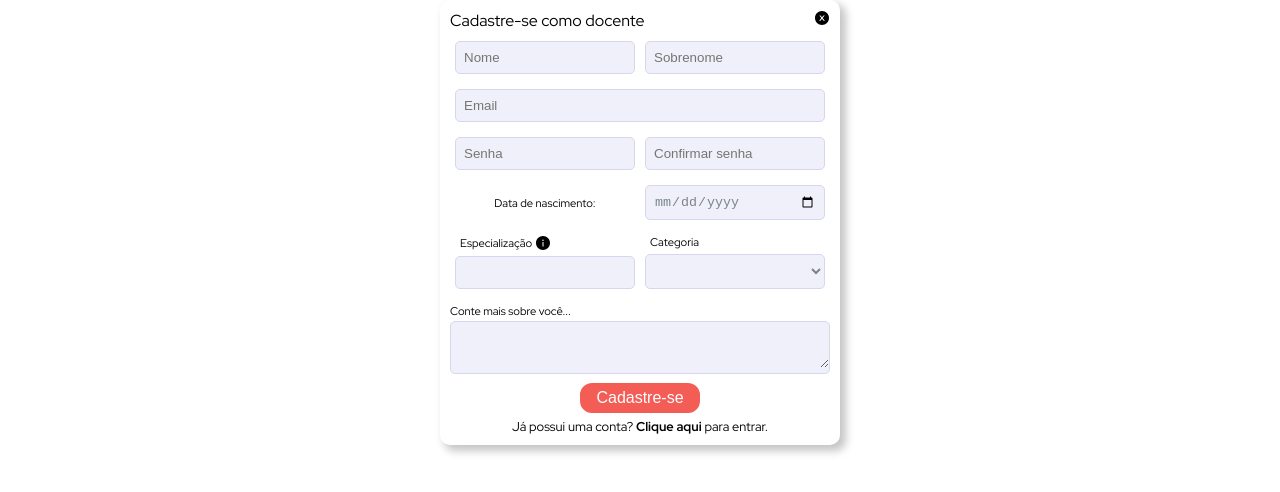
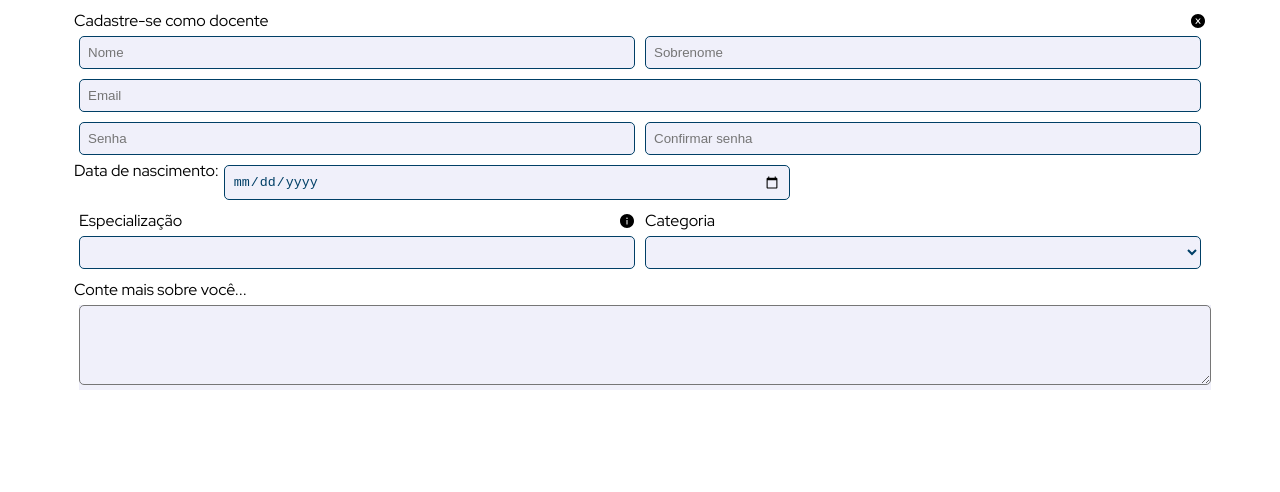
Before and after one commit to GustavoCielo/class-app-react, a React (Create React App) app: page / in a window 1280 px wide. Shown: the top 492 px of the page. Built offline with nearby package versions, Linux system fonts and the light colour scheme.

Commit message:
hotfix: adjustments on inputs

```diff
--- a/src/components/FormDocente/index.jsx
+++ b/src/components/FormDocente/index.jsx
@@ -1,12 +1,13 @@
 import {
-  ContainerForm,
+  Container,
+  TextContainer,
   FormRow,
-  LabelDataForm,
-  CellRowDate,
-  ContainerLabel,
-  Cell,
-  CellTextArea,
-  ContainerButton,
+  RowCell,
+  RowCellMerge,
+  ContainerSingle,
+  ContainerInputSingle,
+  ContainerTextArea,
+  ContainerSingleTextArea,
 } from "./style";
 
 import { AiFillCloseCircle, AiFillInfoCircle } from "react-icons/ai";
@@ -16,77 +17,92 @@ import InputDate from "../InputDate";
 import InputSelect from "../InputSelect";
 import SelectOption from "../SelectOption";
 import InputTextArea from "../InputTextArea";
-import Button from "../Button";
 
 const FormDocente = () => {
   return (
     <>
-      <ContainerForm>
+      <Container>
         <form>
           <FormRow>
+            <TextContainer>
               <p>Cadastre-se como docente</p>
               <AiFillCloseCircle />
+            </TextContainer>
           </FormRow>
 
           <FormRow>
-            <Input type="text" placeholder="Nome" />
-            <Input type="text" placeholder="Sobrenome" />
+            <RowCell>
+              <Input type="text" placeholder="Nome" name="name" />
+            </RowCell>
+            <RowCell>
+              <Input type="text" placeholder="Sobrenome" name="surname" />
+            </RowCell>
           </FormRow>
 
           <FormRow>
-            <Input type="email" placeholder="Email" />
+            <RowCellMerge>
+              <Input type="email" placeholder="Email" name="email" />
+            </RowCellMerge>
           </FormRow>
 
           <FormRow>
-            <Input type="password" placeholder="Senha" />
-            <Input type="password" placeholder="Confirmar senha" />
+            <RowCell>
+              <Input type="password" placeholder="Senha" name="password" />
+            </RowCell>
+            <RowCell>
+              <Input
+                type="password"
+                placeholder="Confirmar senha"
+                name="confirmation"
+              />
+            </RowCell>
           </FormRow>
 
           <FormRow>
-            <CellRowDate>
-              <LabelDataForm>Data de nascimento:</LabelDataForm>
-            </CellRowDate>
+            <div>
+              <p>Data de nascimento:</p>
+            </div>
+            <RowCell>
               <InputDate />
+            </RowCell>
           </FormRow>
 
           <FormRow>
-            <Cell>
-              <ContainerLabel>
+            <ContainerSingle>
+              <TextContainer>
                 <p>Especialização</p>
                 <AiFillInfoCircle />
-              </ContainerLabel>
-              <Input type="text" />
-            </Cell>
-            <Cell>
-              <ContainerLabel>
+              </TextContainer>
+              <ContainerInputSingle>
+                <Input type="text" name="specialization" />
+              </ContainerInputSingle>
+            </ContainerSingle>
+
+            <ContainerSingle>
+              <TextContainer>
                 <p>Categoria</p>
-              </ContainerLabel>
-              <InputSelect>
+              </TextContainer>
+              <ContainerInputSingle>
+                <InputSelect name="category">
                   <SelectOption></SelectOption>
+                  <SelectOption>Biológicas</SelectOption>
+                  <SelectOption>Exatas</SelectOption>
                   <SelectOption>Humanas</SelectOption>
-                <SelectOption>Exatas</SelectOption>
-                <SelectOption>Biológicas</SelectOption>
                 </InputSelect>
-            </Cell>
+              </ContainerInputSingle>
+            </ContainerSingle>
           </FormRow>
 
           <FormRow>
-            <CellTextArea>
-              <div>
+            <ContainerTextArea>
               <p>Conte mais sobre você...</p>
-              </div>
-              <InputTextArea />
-            </CellTextArea>
+              <ContainerSingleTextArea>
+                <InputTextArea name="description" />
+              </ContainerSingleTextArea>
+            </ContainerTextArea>
           </FormRow>
         </form>
-
-        <ContainerButton>
-          <Button colorBG="var(--call-to-action)">Cadastre-se</Button>
-          <p>
-            Já possui uma conta? <span>Clique aqui</span> para entrar.
-          </p>
-        </ContainerButton>
-      </ContainerForm>
+      </Container>
     </>
   );
 };
--- a/src/components/FormDocente/style.js
+++ b/src/components/FormDocente/style.js
@@ -1,87 +1,73 @@
 import styled from "styled-components";
 
-export const ContainerForm = styled.div`
+export const Container = styled.div`
   width: 90%;
-  max-width: 400px;
   padding: 10px;
+
   margin: 0 auto;
+`;
 
-  border-radius: 10px;
-  -webkit-box-shadow: 5px 5px 9px 1px rgba(0, 0, 0, 0.23);
-  box-shadow: 5px 5px 9px 1px rgba(0, 0, 0, 0.23);
+export const TextContainer = styled.div`
+  width: 100%;
+  display: flex;
+  justify-content: space-between;
+  align-items: center;
+
+  p {
+    margin-right: 3px;
+  }
 `;
 
 export const FormRow = styled.div`
-  display: flex;
-  justify-content: space-between;
-
-  margin-bottom: 5px;
-`;
-
-export const CellRowDate = styled.div`
-  margin: 5px;
-  width: 50%;
-  display: flex;
-  justify-content: center;
-  align-items: center;
-`;
-
-export const LabelDataForm = styled.p`
-  width: 80%;
-  font-size: 0.7rem;
-  text-align: center;
-`;
-
-export const ContainerLabel = styled.div`
   width: 100%;
 
   display: flex;
-  justify-content: flex-start;
-  align-items: center;
+`;
 
-  p {
-    font-size: 0.7rem;
-    margin-right: 3px;
-    margin-left: 5px;
+export const RowCell = styled.div`
+  width: 50%;
+  margin: 5px;
+  background-color: #f0f0fa;
+  border: 1px solid var(--color-theme);
+  border-radius: 5px;
+`;
+
+export const RowCellMerge = styled.div`
+  width: 100%;
+  margin: 5px;
+  background-color: #f0f0fa;
+  border: 1px solid var(--color-theme);
+  border-radius: 5px;
+`;
+
+export const ContainerSingle = styled.div`
+  width: 50%;
+  margin: 5px;
+`;
+
+export const ContainerInputSingle = styled.div`
+  width: 100%;
+  margin: 5px;
+  background-color: #f0f0fa;
+  border: 1px solid var(--color-theme);
+  border-radius: 5px;
+
+  :nth-child(2) {
+    margin-left: 0px;
   }
 `;
 
-export const Cell = styled.div`
+export const ContainerTextArea = styled.div`
+  width: 100%;
+  display: flex;
+  flex-direction: column;
+  /*   justify-content: center;
+  align-items: center; */
+`;
+
+export const ContainerSingleTextArea = styled.div`
   width: 100%;
   margin: 5px;
 
-  display: flex;
-  flex-direction: column;
-  justify-content: center;
-  align-items: center;
+  background-color: #f0f0fa;
 `;
-
-export const CellTextArea = styled.div`
-  width: 100%;
-  display: flex;
-  flex-direction: column;
-  margin-bottom: 4px;
-
-  p {
-    font-size: 0.7rem;
-    margin-bottom: 3px;
-  }
-`;
-
-export const ContainerButton = styled.div`
-  width: 100%;
-
-  display: flex;
-  flex-direction: column;
-  justify-content: center;
-  align-items: center;
-
-  p {
-    font-size: 0.8rem;
-    text-align: center;
-  }
-
-  span {
-    font-weight: 600;
-  }
-`;
--- a/src/components/Input/index.jsx
+++ b/src/components/Input/index.jsx
@@ -1,10 +1,10 @@
-import { ContainerInput } from "./style";
+import { InputStyled } from "./style";
 
 const Input = ({ placeholder, type }) => {
   return (
-    <ContainerInput>
-      <input type={type} placeholder={placeholder} />
-    </ContainerInput>
+    <>
+      <InputStyled type={type} placeholder={placeholder} />
+    </>
   );
 };
 
--- a/src/components/Input/style.js
+++ b/src/components/Input/style.js
@@ -1,19 +1,12 @@
 import styled from "styled-components";
 
-export const ContainerInput = styled.div`
+export const InputStyled = styled.input`
   width: 100%;
+  padding: 8px;
+
   border-radius: 5px;
-  margin: 5px;
+  background-color: transparent;
 
-  border: 1px solid #d6d6ef;
-  background-color: #f0f0fa;
-
-  input {
-    width: 100%;
-    padding: 8px;
-
-    border: none;
-    background-color: transparent;
-    color: #78848d;
-  }
+  color: var(--color-theme);
+  border: none;
 `;
--- a/src/components/InputDate/index.jsx
+++ b/src/components/InputDate/index.jsx
@@ -1,10 +1,10 @@
-import { ContainerInput } from "./style";
+import { InputStyled } from "./style";
 
 const InputDate = () => {
   return (
-    <ContainerInput>
-      <input type="date" />
-    </ContainerInput>
+    <>
+      <InputStyled type="date" />
+    </>
   );
 };
 
--- a/src/components/InputDate/style.js
+++ b/src/components/InputDate/style.js
@@ -1,20 +1,10 @@
 import styled from "styled-components";
 
-export const ContainerInput = styled.div`
-  width: 50%;
-  height: 35px;
-  border-radius: 5px;
-  margin: 5px;
+export const InputStyled = styled.input`
+  width: 100%;
+  padding: 8px;
 
-  border: 1px solid #d6d6ef;
-  background-color: #f0f0fa;
-
-  input {
-    width: 100%;
-    padding: 8px;
-
-    border: none;
-    background-color: transparent;
-    color: #78848d;
-  }
+  border: none;
+  background-color: transparent;
+  color: var(--color-theme);
 `;
--- a/src/components/InputSelect/index.jsx
+++ b/src/components/InputSelect/index.jsx
@@ -1,10 +1,10 @@
-import { ContainerInput } from "./style";
+import { SelectStyled } from "./style";
 
 const InputSelect = ({ children }) => {
   return (
-    <ContainerInput>
-      <select>{children}</select>
-    </ContainerInput>
+    <>
+      <SelectStyled>{children}</SelectStyled>
+    </>
   );
 };
 
--- a/src/components/InputSelect/style.js
+++ b/src/components/InputSelect/style.js
@@ -1,23 +1,13 @@
 import styled from "styled-components";
 
-export const ContainerInput = styled.div`
+export const SelectStyled = styled.select`
   width: 100%;
+
   border-radius: 5px;
+  padding: 7px;
 
-  border: 1px solid #d6d6ef;
-  background-color: #f0f0fa;
-  margin: 5px;
+  background-color: transparent;
+  color: var(--color-theme);
 
-  select {
-    width: 100%;
-    padding: 8px;
-
-    border: none;
-    background-color: transparent;
-    color: #78848d;
-
-    option {
-      width: 100%;
-    }
-  }
+  border: none;
 `;
--- a/src/components/InputTextArea/index.jsx
+++ b/src/components/InputTextArea/index.jsx
@@ -1,10 +1,10 @@
-import { ContainerInput } from "./style";
+import { TextAreaStyled } from "./style";
 
-const InputTextArea = ({ children }) => {
+const InputTextArea = () => {
   return (
-    <ContainerInput>
-      <textarea />
-    </ContainerInput>
+    <>
+      <TextAreaStyled />
+    </>
   );
 };
 
--- a/src/components/InputTextArea/style.js
+++ b/src/components/InputTextArea/style.js
@@ -1,18 +1,11 @@
 import styled from "styled-components";
 
-export const ContainerInput = styled.div`
+export const TextAreaStyled = styled.textarea`
   width: 100%;
+  min-height: 80px;
   border-radius: 5px;
 
-  border: 1px solid #d6d6ef;
-  background-color: #f0f0fa;
-
-  textarea {
-    width: 100%;
-    padding: 8px;
-
-    border: none;
-    background-color: transparent;
-    color: #78848d;
-  }
+  /* border: 1px solid var(--color-theme); */
+  background-color: transparent;
+  color: var(--color-theme);
 `;
```
Lines whose indentation alone changed are shown as unchanged.
